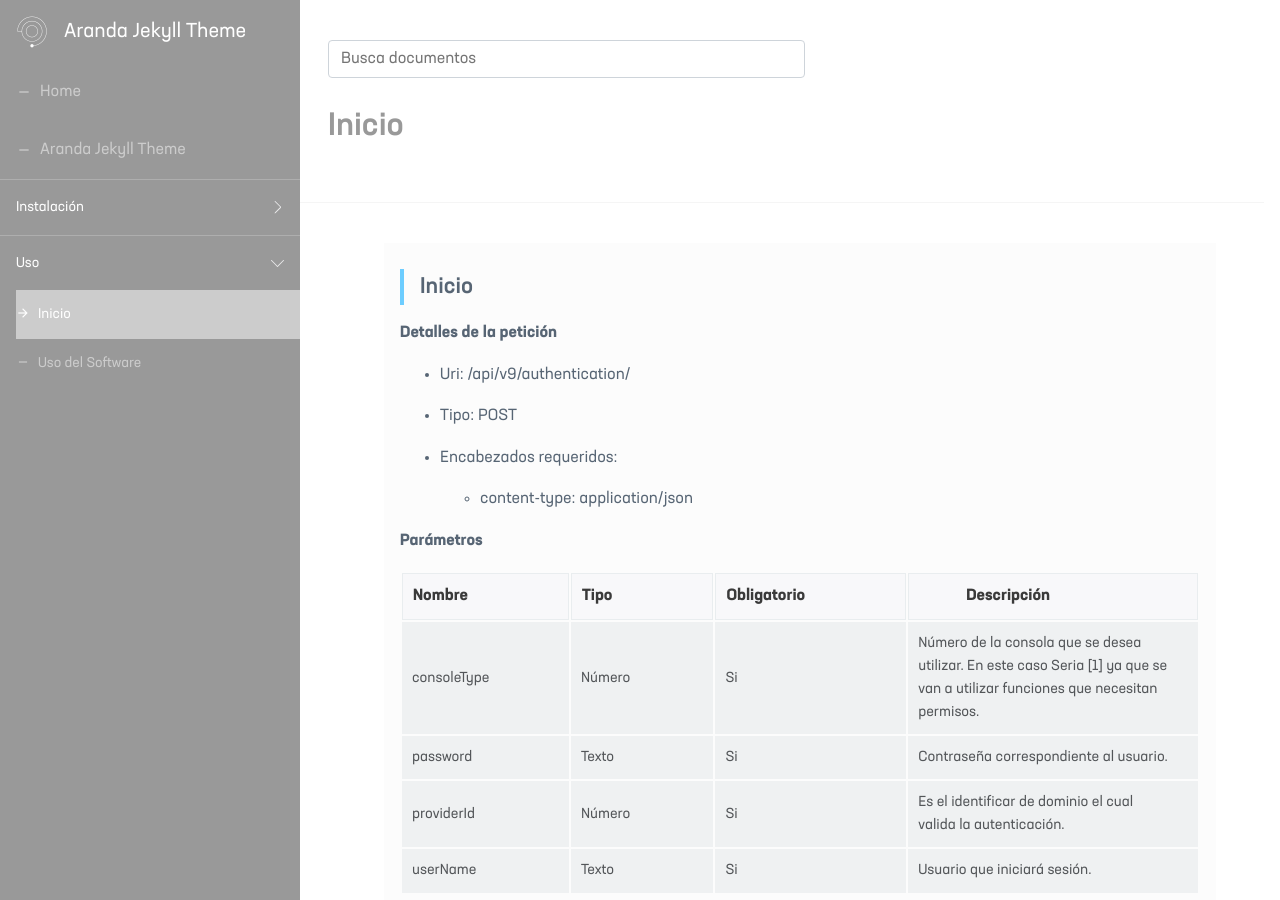
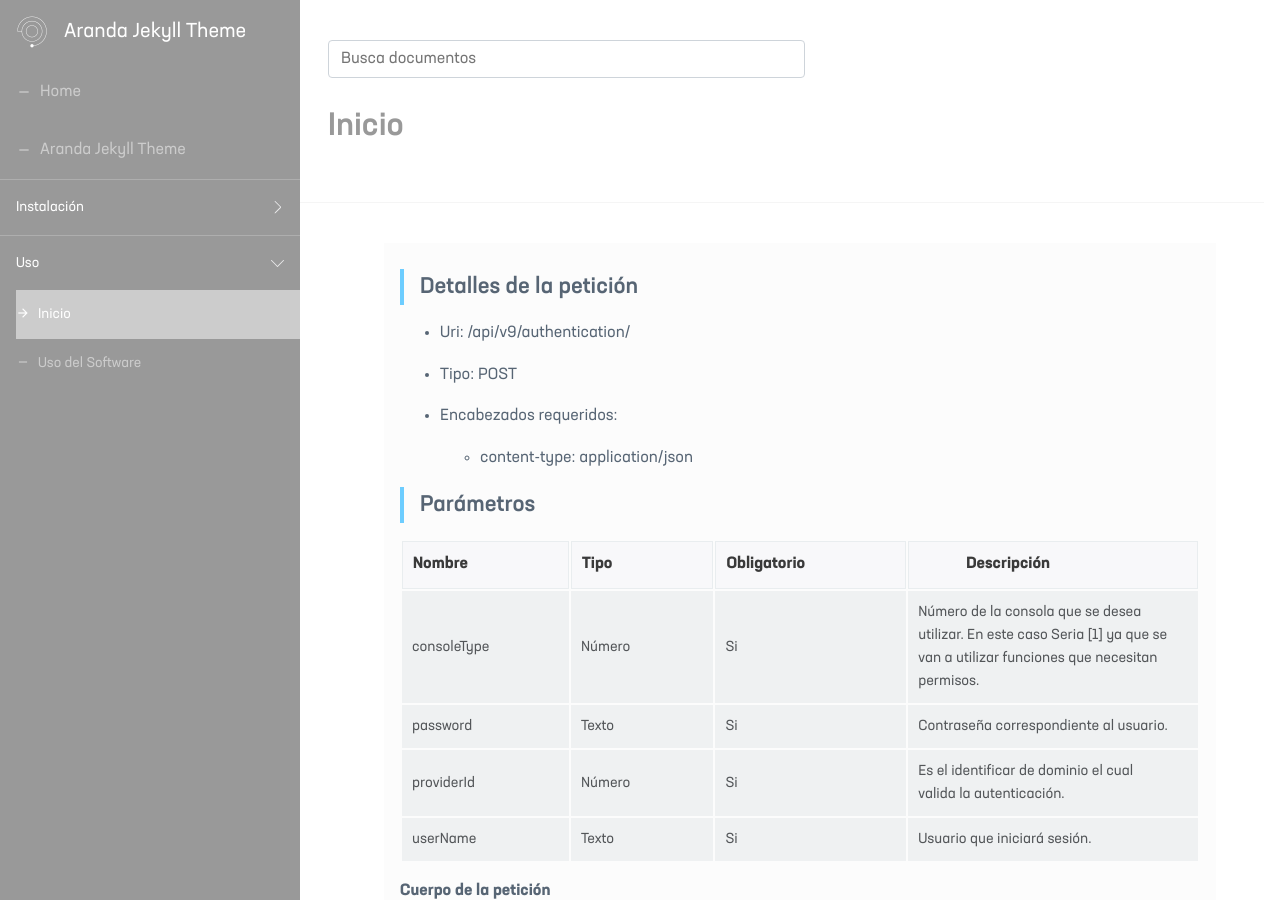
Before and after one commit to Nats85/Manuales-Aranda-Apis, a Jekyll site: the page built from docs/2.1-inicio.md, in a window 1280 px wide and 900 px high. Built offline with Jekyll 4.4.1, drawn with Linux system fonts in a browser that asks for light colours.

Commit message:
Update 2.1-inicio.md

```diff
--- a/docs/2.1-inicio.md
+++ b/docs/2.1-inicio.md
@@ -7,9 +7,7 @@ sidebar: docs
 layout: apis
 ---
 
-##  Inicio
-
-**Detalles de la petición**
+##  Detalles de la petición
 
 - Uri: /api/v9/authentication/
 
@@ -18,7 +16,7 @@ layout: apis
 - Encabezados requeridos:
   - content-type: application/json
 
-**Parámetros**
+##  Parámetros
 
 
 
@@ -44,7 +42,7 @@ layout: apis
 }
 ~~~
 
-**Respuesta**
+##  Respuesta
 
 ~~~
 {
```
